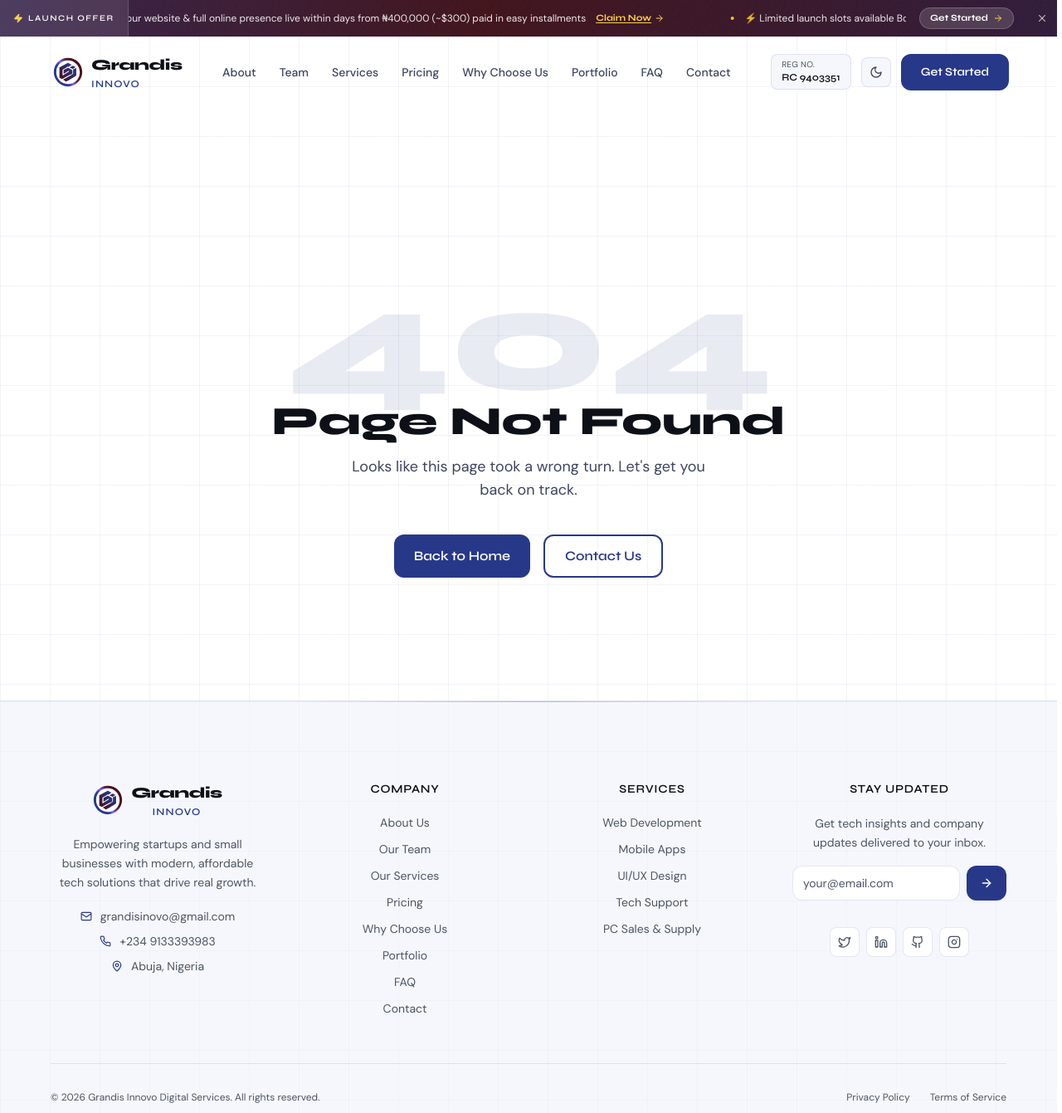
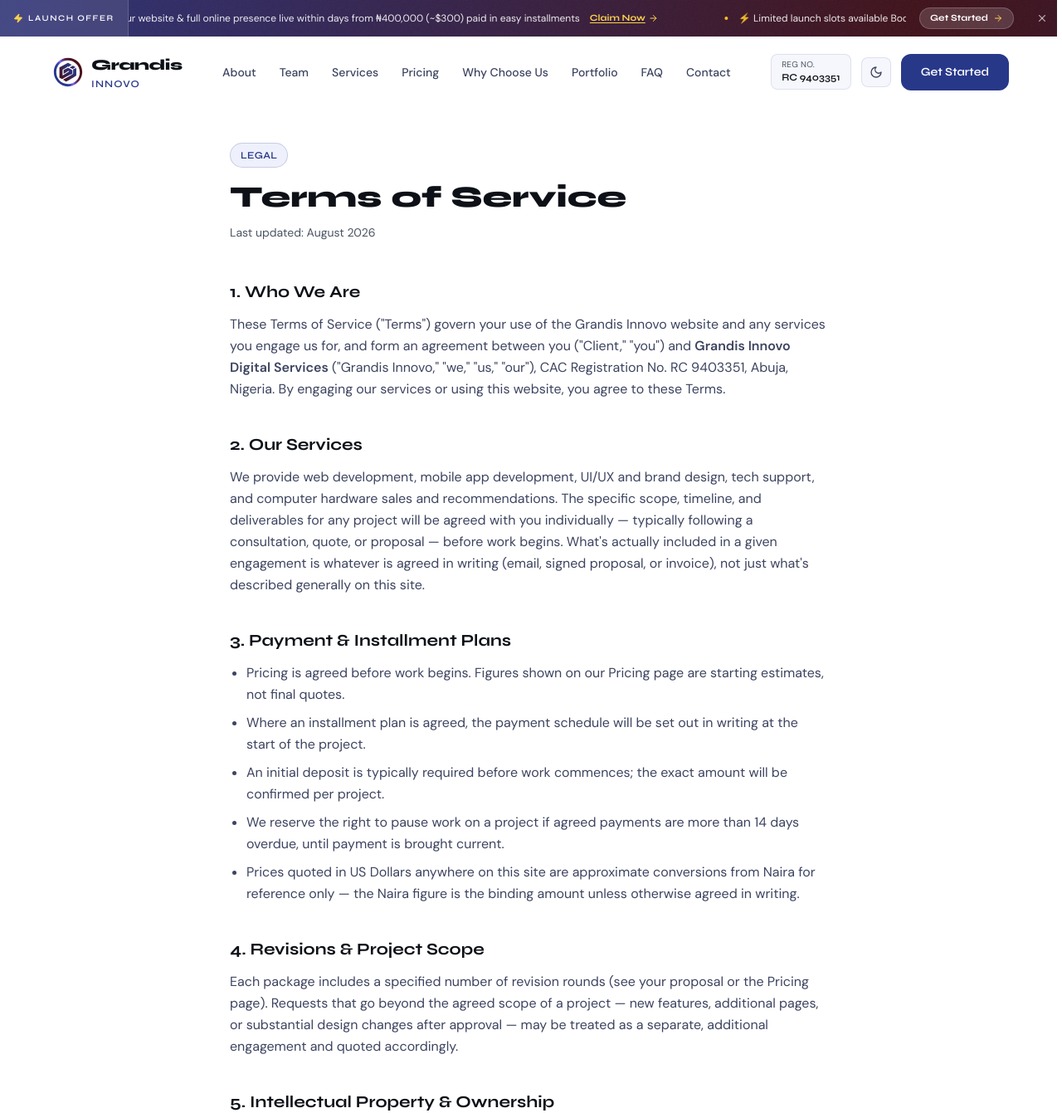
Before and after one commit to grandisinnovo-rgb/grandisinnovo, a Next.js app: page /terms in a window 1280 px wide. Before the commit this address had no page. Shown: the top 1341 px of the page at 83% size. Built offline with nearby package versions, Linux system fonts and the light colour scheme.

Commit message:
Rename page,tsx to page.tsx

```diff
--- /dev/null
+++ b/src/app/terms/page.tsx
@@ -0,0 +1,157 @@
+import type { Metadata } from "next";
+import { FadeIn, SectionBadge } from "@/components/ui/Motion";
+import { REG_NO } from "@/lib/data";
+
+export const metadata: Metadata = {
+  title: "Terms of Service",
+  description: "Terms of Service for Grandis Innovo Digital Services.",
+};
+
+const lastUpdated = "August 2026";
+
+export default function TermsPage() {
+  return (
+    <div className="pt-32 pb-20">
+      <section className="container-custom max-w-3xl mx-auto">
+        <FadeIn><SectionBadge className="mb-4">Legal</SectionBadge></FadeIn>
+        <FadeIn delay={0.1}>
+          <h1 className="font-display font-extrabold text-4xl text-[var(--text-primary)] mb-3">
+            Terms of Service
+          </h1>
+        </FadeIn>
+        <FadeIn delay={0.15}>
+          <p className="text-sm text-[var(--text-muted)] mb-12">Last updated: {lastUpdated}</p>
+        </FadeIn>
+
+        <FadeIn delay={0.2} className="space-y-10 text-[var(--text-secondary)] leading-relaxed">
+          <section>
+            <h2 className="font-display font-bold text-xl text-[var(--text-primary)] mb-3">1. Who We Are</h2>
+            <p>
+              These Terms of Service (&quot;Terms&quot;) govern your use of the Grandis Innovo
+              website and any services you engage us for, and form an agreement between you
+              (&quot;Client,&quot; &quot;you&quot;) and <strong>Grandis Innovo Digital Services</strong>
+              {" "}(&quot;Grandis Innovo,&quot; &quot;we,&quot; &quot;us,&quot; &quot;our&quot;), CAC
+              Registration No. {REG_NO}, Abuja, Nigeria. By engaging our services or using this
+              website, you agree to these Terms.
+            </p>
+          </section>
+
+          <section>
+            <h2 className="font-display font-bold text-xl text-[var(--text-primary)] mb-3">2. Our Services</h2>
+            <p>
+              We provide web development, mobile app development, UI/UX and brand design,
+              tech support, and computer hardware sales and recommendations. The specific scope,
+              timeline, and deliverables for any project will be agreed with you individually —
+              typically following a consultation, quote, or proposal — before work begins. What&apos;s
+              actually included in a given engagement is whatever is agreed in writing (email,
+              signed proposal, or invoice), not just what&apos;s described generally on this site.
+            </p>
+          </section>
+
+          <section>
+            <h2 className="font-display font-bold text-xl text-[var(--text-primary)] mb-3">3. Payment &amp; Installment Plans</h2>
+            <ul className="list-disc pl-5 space-y-2">
+              <li>Pricing is agreed before work begins. Figures shown on our Pricing page are starting estimates, not final quotes.</li>
+              <li>Where an installment plan is agreed, the payment schedule will be set out in writing at the start of the project.</li>
+              <li>An initial deposit is typically required before work commences; the exact amount will be confirmed per project.</li>
+              <li>We reserve the right to pause work on a project if agreed payments are more than 14 days overdue, until payment is brought current.</li>
+              <li>Prices quoted in US Dollars anywhere on this site are approximate conversions from Naira for reference only — the Naira figure is the binding amount unless otherwise agreed in writing.</li>
+            </ul>
+          </section>
+
+          <section>
+            <h2 className="font-display font-bold text-xl text-[var(--text-primary)] mb-3">4. Revisions &amp; Project Scope</h2>
+            <p>
+              Each package includes a specified number of revision rounds (see your proposal or
+              the Pricing page). Requests that go beyond the agreed scope of a project — new
+              features, additional pages, or substantial design changes after approval — may be
+              treated as a separate, additional engagement and quoted accordingly.
+            </p>
+          </section>
+
+          <section>
+            <h2 className="font-display font-bold text-xl text-[var(--text-primary)] mb-3">5. Intellectual Property &amp; Ownership</h2>
+            <p>
+              Upon <strong>full and final payment</strong> for a project, ownership of the final
+              agreed deliverables (e.g., website code, app build, design files) transfers to you,
+              except for any third-party assets, libraries, stock media, or tools used under
+              their own separate licenses, which remain subject to those licenses. Until full
+              payment is received, all work remains the property of Grandis Innovo. We may
+              retain the right to showcase completed work in our own portfolio and marketing
+              materials, unless you request otherwise in writing.
+            </p>
+          </section>
+
+          <section>
+            <h2 className="font-display font-bold text-xl text-[var(--text-primary)] mb-3">6. Hardware Sales</h2>
+            <p>
+              Computer hardware sourced or sold through Grandis Innovo is subject to the
+              warranty terms of the original manufacturer or supplier, communicated to you at
+              the time of purchase. We are not the manufacturer of third-party hardware and our
+              liability for defective hardware is limited to facilitating the manufacturer&apos;s
+              or supplier&apos;s own warranty process.
+            </p>
+          </section>
+
+          <section>
+            <h2 className="font-display font-bold text-xl text-[var(--text-primary)] mb-3">7. Warranties &amp; Limitation of Liability</h2>
+            <p>
+              We provide our services with reasonable care and skill. However, to the fullest
+              extent permitted by Nigerian law, Grandis Innovo is not liable for any indirect,
+              incidental, or consequential damages (including loss of profits, data, or
+              business) arising from your use of our services or deliverables. Our total
+              liability for any claim relating to a project is limited to the amount you paid us
+              for that specific project.
+            </p>
+          </section>
+
+          <section>
+            <h2 className="font-display font-bold text-xl text-[var(--text-primary)] mb-3">8. Termination</h2>
+            <p>
+              Either party may terminate an ongoing project engagement with written notice. If
+              you terminate before completion, you remain responsible for payment for work
+              already completed up to the point of termination. If we terminate, we will refund
+              any payment received for work not yet delivered.
+            </p>
+          </section>
+
+          <section>
+            <h2 className="font-display font-bold text-xl text-[var(--text-primary)] mb-3">9. Governing Law</h2>
+            <p>
+              These Terms are governed by the laws of the Federal Republic of Nigeria. Any
+              disputes will first be addressed through good-faith negotiation between the
+              parties before any formal proceedings.
+            </p>
+          </section>
+
+          <section>
+            <h2 className="font-display font-bold text-xl text-[var(--text-primary)] mb-3">10. Changes to These Terms</h2>
+            <p>
+              We may update these Terms from time to time. Continued use of our services after
+              an update constitutes acceptance of the revised Terms. For active projects, the
+              Terms in effect at the time your project began will continue to apply to that
+              project.
+            </p>
+          </section>
+
+          <section>
+            <h2 className="font-display font-bold text-xl text-[var(--text-primary)] mb-3">11. Contact</h2>
+            <p>
+              Questions about these Terms can be sent to{" "}
+              <a href="mailto:grandisinovo@gmail.com" className="text-brand-blue dark:text-[#4a6cf7] underline">
+                grandisinovo@gmail.com
+              </a>.
+            </p>
+          </section>
+
+          <p className="text-xs text-[var(--text-muted)] pt-6 border-t border-[var(--border-color)]">
+            This document is a general template intended to cover common situations for a
+            digital services business and does not constitute legal advice. We recommend having
+            it reviewed by a qualified Nigerian lawyer before relying on it for a real client
+            dispute or contract.
+          </p>
+        </FadeIn>
+      </section>
+    </div>
+  );
+}
```
